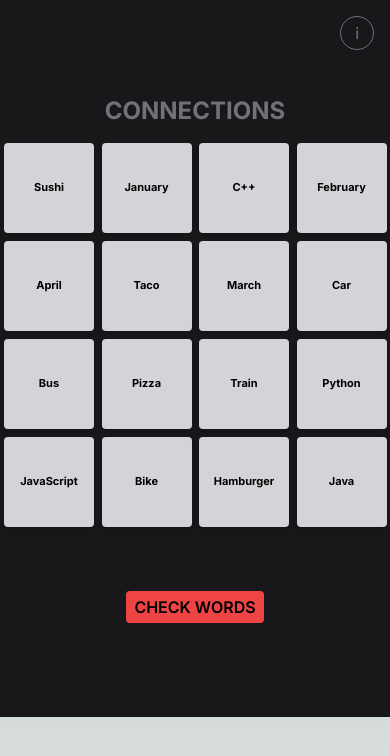
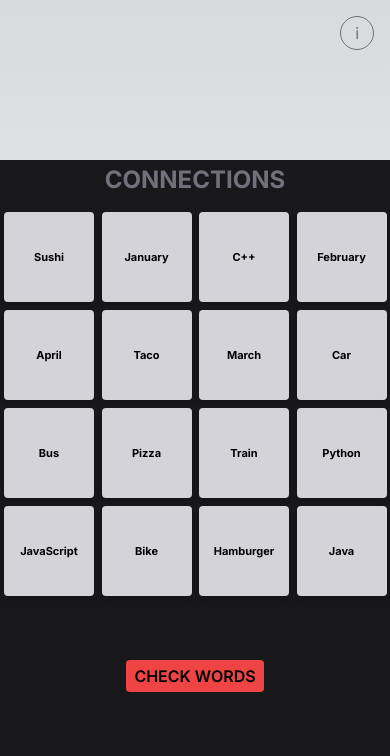
Before and after one commit to nlsmllr/connections, a Next.js app: page / in a window 390 px wide. Shown: the top 756 px of the page. Built offline with nearby package versions, Linux system fonts and the light colour scheme.

Commit message:
mobile styling

```diff
--- a/src/app/page.tsx
+++ b/src/app/page.tsx
@@ -26,7 +26,7 @@ export default function App() {
 
 
  return (
-    <div className="flex flex-col items-center justify-center md:min-h-screen min-h-[85vh] bg-zinc-900 md:p-4 p-1 overflow-hidden">
+    <div className="flex flex-col items-center mt-40 md:mt-12 md:min-h-screen min-h-[85vh] bg-zinc-900 md:p-4 p-1 overflow-hidden">
       <button onClick={toggleInfo} className="z-50 border border-zinc-500 rounded-full py-1 px-[14px] absolute top-4 right-4 p-2 text-zinc-500 hover:text-zinc-300">
         i
       </button>
```
